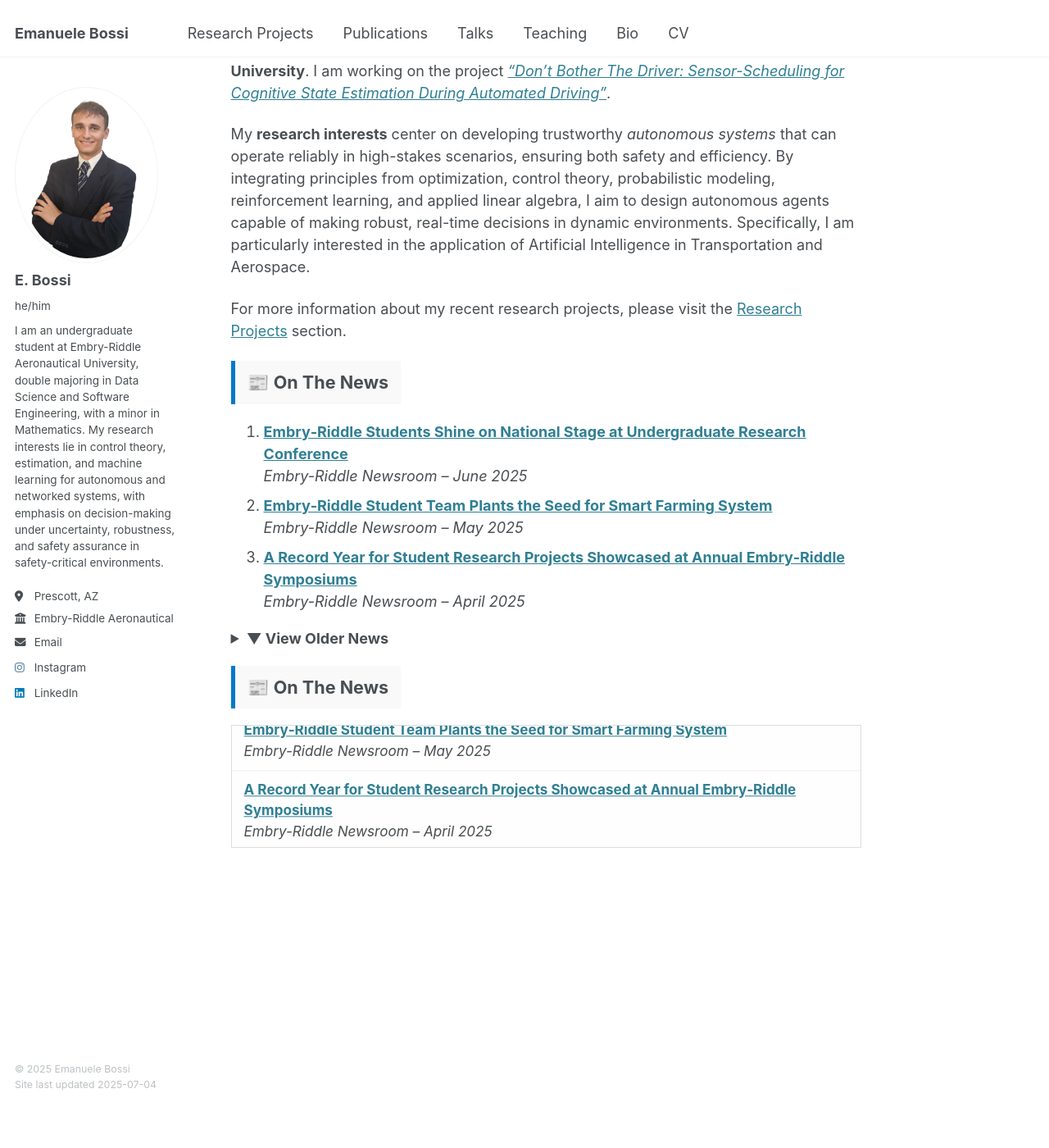
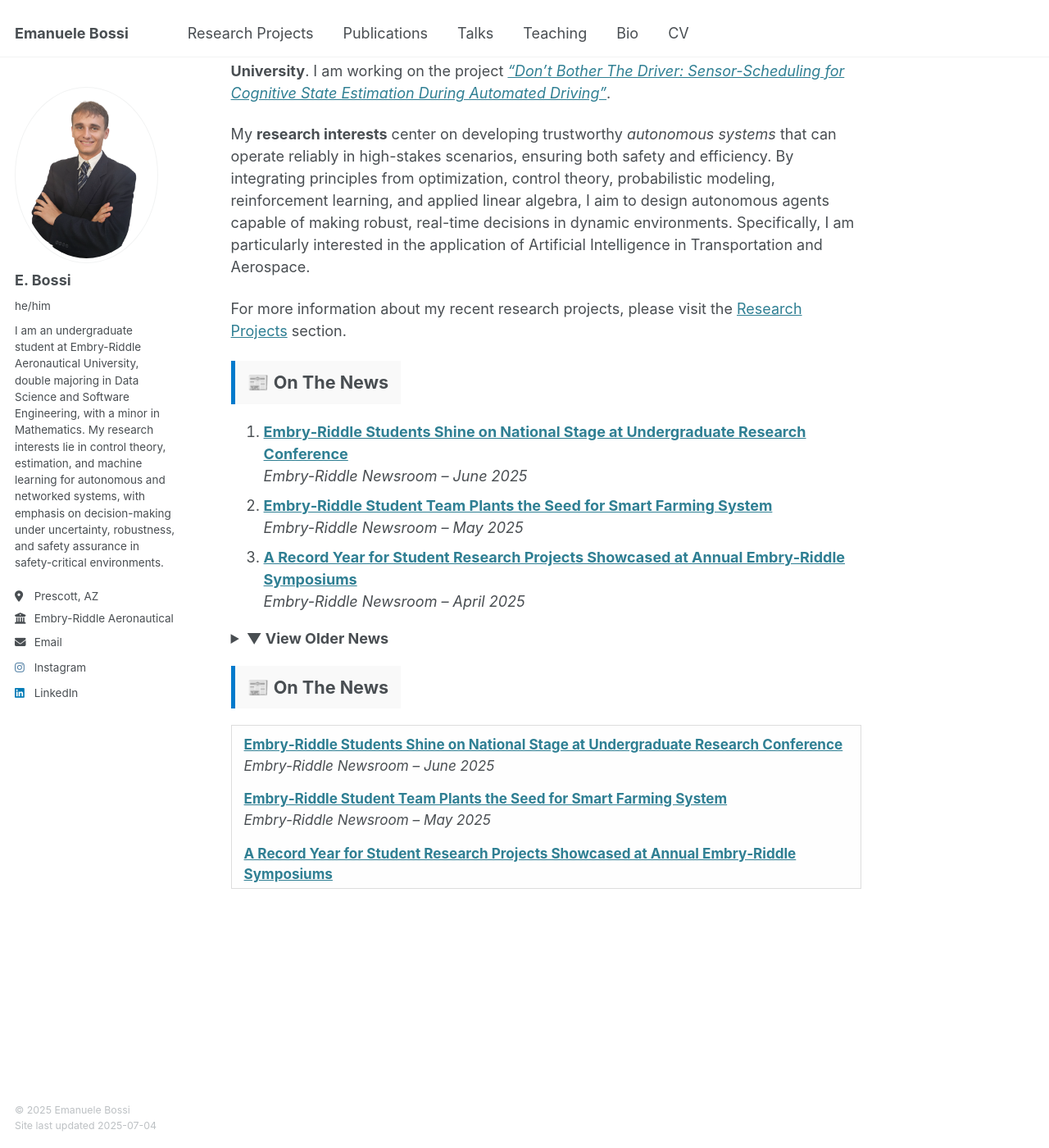
Before and after one commit to bossiemanuele/bossiemanuele.github.io, a Jekyll site: the page built from _pages/about.md, in a window 1280 px wide and 1400 px high, scrolled down 317 px. Shown: the whole window at 82% size. Built offline with Jekyll 4.4.1, drawn with Linux system fonts in a browser that asks for light colours; before the commit the page ends 1667 px from its top, so only the background shows below that.

Commit message:
Update about.md

```diff
--- a/_pages/about.md
+++ b/_pages/about.md
@@ -51,56 +51,47 @@
 📰 On The News
 </div>
 
-<!-- SCROLLING CONTAINER -->
-<div class="news-container">
-  <div class="news-scroll">
-    <div class="news-item">
+<!-- SCROLLABLE NEWS SECTION -->
+<div class="news-scroll-container">
+  <ul class="news-list">
+    <li>
       <strong><a href="https://news.erau.edu/headlines/embry-riddle-students-shine-on-national-stage-at-undergraduate-research-conference" target="_blank">Embry‑Riddle Students Shine on National Stage at Undergraduate Research Conference</a></strong><br>
       <em>Embry-Riddle Newsroom – June 2025</em>
-    </div>
-    <div class="news-item">
+    </li>
+    <li>
       <strong><a href="https://news.erau.edu/headlines/embry-riddle-student-team-plants-the-seed-for-smart-farming-system" target="_blank">Embry‑Riddle Student Team Plants the Seed for Smart Farming System</a></strong><br>
       <em>Embry-Riddle Newsroom – May 2025</em>
-    </div>
-    <div class="news-item">
+    </li>
+    <li>
       <strong><a href="https://news.erau.edu/headlines/a-record-year-for-student-research-projects-showcased-at-annual-embry-riddle-symposiums" target="_blank">A Record Year for Student Research Projects Showcased at Annual Embry‑Riddle Symposiums</a></strong><br>
       <em>Embry-Riddle Newsroom – April 2025</em>
-    </div>
-    <div class="news-item">
+    </li>
+    <li>
       <strong><a href="https://erau.edu/hub-spoke/stories/blending-athletics-and-academia-a-journey-of-dedication-and-passion" target="_blank">Blending Athletics and Academia: A Journey of Dedication and Passion</a></strong><br>
       <em>Embry-Riddle Newsroom – November 2024</em>
-    </div>
-  </div>
+    </li>
+    <!-- Add more items as needed -->
+  </ul>
 </div>
 
-<!-- CSS for scrolling effect -->
+<!-- CSS -->
 <style>
-.news-container {
-  height: 150px;
-  overflow: hidden;
-  position: relative;
+.news-scroll-container {
+  max-height: 200px;
+  overflow-y: auto;
   border: 1px solid #ddd;
-  background: #fefefe;
+  padding: 10px 15px;
+  background-color: #fefefe;
 }
 
-.news-scroll {
-  display: flex;
-  flex-direction: column;
-  animation: scrollNews 20s linear infinite;
+.news-list {
+  list-style: none;
+  padding: 0;
+  margin: 0;
 }
 
-.news-item {
-  padding: 10px 15px;
-  border-bottom: 1px solid #eee;
+.news-list li {
+  margin-bottom: 15px;
   font-size: 0.95em;
 }
-
-@keyframes scrollNews {
-  0% {
-    transform: translateY(0%);
-  }
-  100% {
-    transform: translateY(-100%);
-  }
-}
 </style>
```
